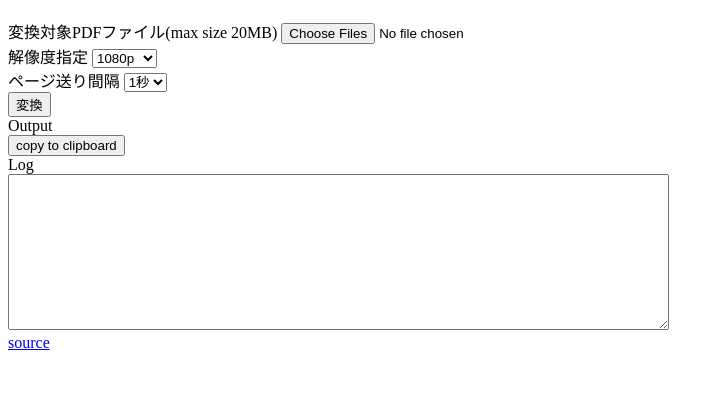
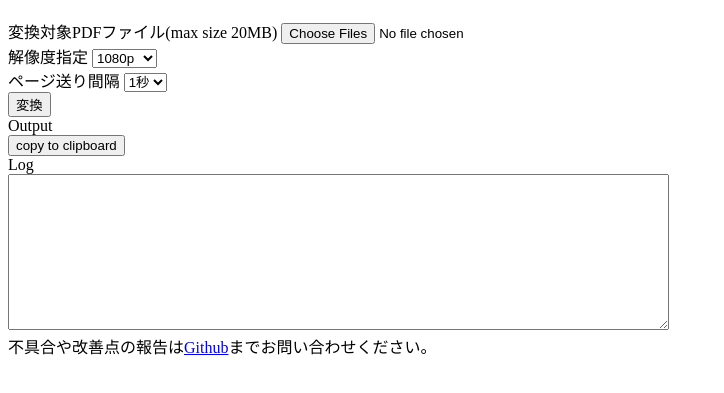
Before and after one commit to makihiro3/pdf2mp4, a plain HTML site: page frontend/public/index.html in a window 1280 px wide. Shown: the part 61-454 px from the top of the page, without its empty margins (0-724 px from the left). Drawn offline with Linux system fonts and the light colour scheme.

Commit message:
Update footer in index.html

```diff
--- a/frontend/public/index.html
+++ b/frontend/public/index.html
@@ -32,12 +32,12 @@
             </div>
             <input type="submit" value="変換">
         </form>
-	<div id="output">
-		<label>Output</label>
-	</div>
-	<button id="clipboard">copy to clipboard</button> <a href="" id="result"></a>
+    <div id="output">
+        <label>Output</label>
+    </div>
+    <button id="clipboard">copy to clipboard</button> <a href="" id="result"></a>
         <div><label for="log">Log</label></div>
         <textarea id="log" name="log" rows="10" cols="80" readonly></textarea>
-	<footer><a href="https://github.com/makihiro3/pdf2mp4/">source</a></footer>
+    <footer>不具合や改善点の報告は<a href="https://github.com/makihiro3/pdf2mp4/">Github</a>までお問い合わせください。</footer>
     </body>
 </html>
```
